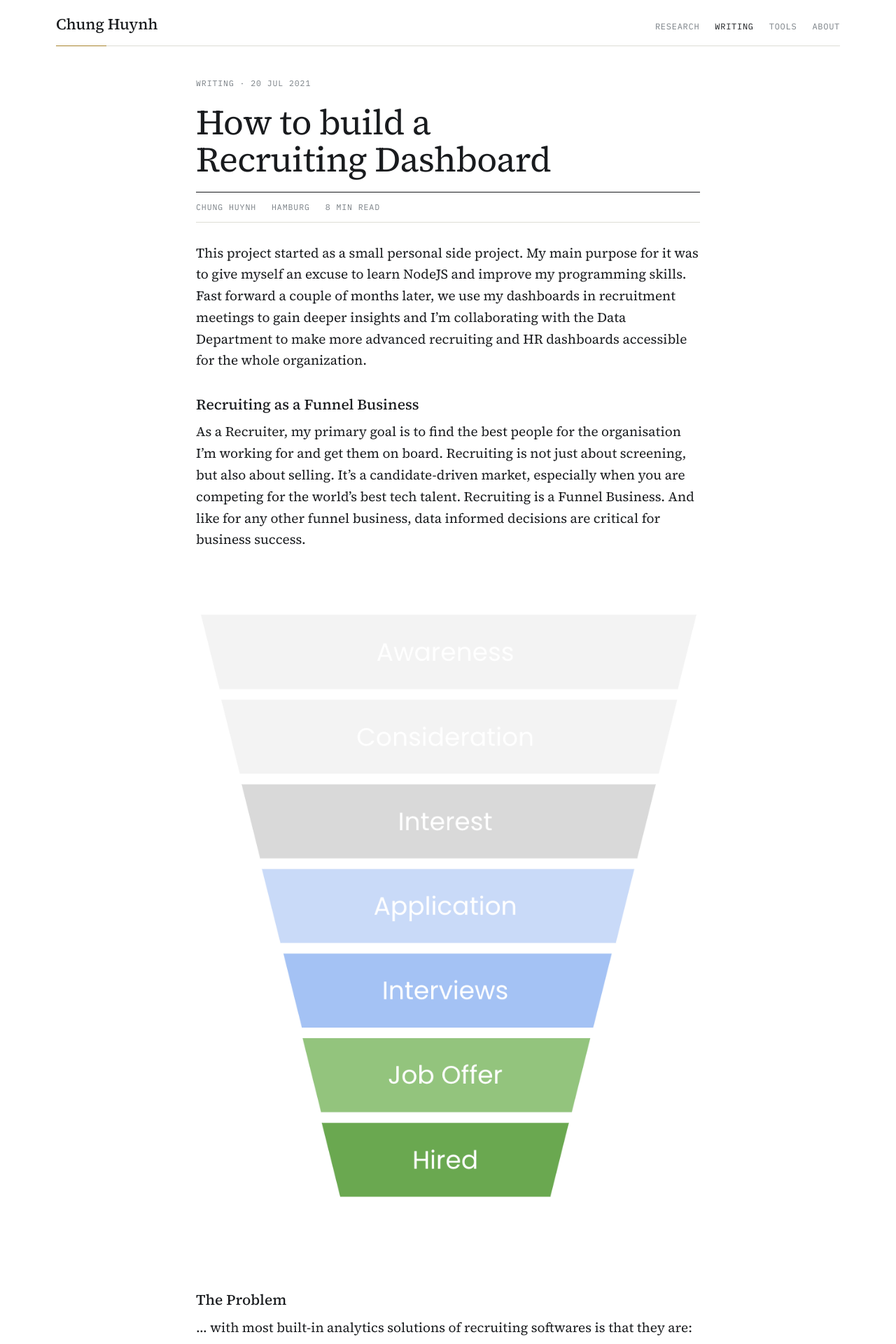
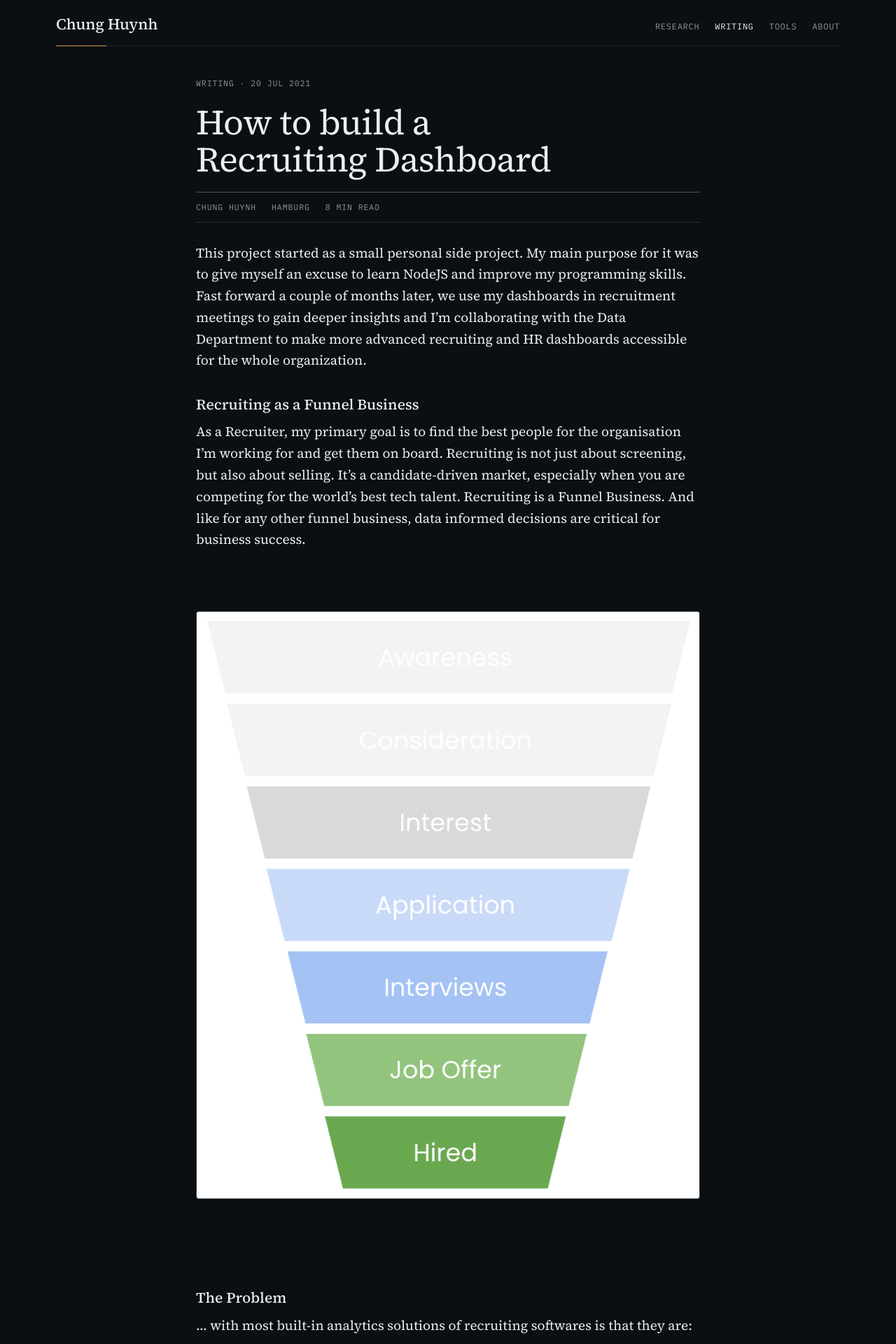
Before and after one commit to Chungwin/chungwin.github.io, a Jekyll site: the page built from _posts/2021-07-20-how-to-build-a-recruiting-dashboard.md, in a window 1280 px wide. Shown: the top 1920 px of the page at 70% size. Built offline with Jekyll 4.4.1, drawn with Linux system fonts in a browser that asks for light colours.

Commit message:
Rebrand draft: dark theme, the same ground as the research pages
Co-Authored-By: Claude Opus 5.5 <noreply@anthropic.com>
Claude-Session: https://claude.ai/code/session_01Sc44kzVS9SuGufLDku6ZWX

```diff
--- a/_layouts/default.html
+++ b/_layouts/default.html
@@ -9,6 +9,7 @@
   <link rel="preconnect" href="https://fonts.googleapis.com">
   <link rel="preconnect" href="https://fonts.gstatic.com" crossorigin>
   <link href="https://fonts.googleapis.com/css2?family=Source+Serif+4:ital,opsz,wght@0,8..60,400;0,8..60,500;0,8..60,600;1,8..60,400&family=IBM+Plex+Sans:wght@400;500;600&family=IBM+Plex+Mono:wght@400;500&display=swap" rel="stylesheet">
+  <meta name="theme-color" content="#0B0F12">
   <link rel="stylesheet" href="{{ '/assets/css/main.css' | relative_url }}">
   <link rel="icon" href="/assets/favicons/sprout.svg" type="image/svg+xml">
   <link rel="icon" href="/assets/favicons/sprout-32.png" type="image/png" sizes="32x32">
--- a/assets/css/main.css
+++ b/assets/css/main.css
@@ -1,27 +1,28 @@
 /* ===================================================================
    chungwin.com — Chung Huynh
-   Paper research-note design: Source Serif 4 for headlines and essays,
+   Dark research-desk design, the same ground as the /equities pages:
+   Source Serif 4 for headlines and essays,
    IBM Plex Sans for interface text, IBM Plex Mono for labels and data.
    One accent (gold) plus the three metal colours of the research desk.
    Shared by every page via _layouts/default.html. The /equities and
-   /poker pages carry their own (dark) styles and do not load this file.
+   /poker pages carry their own styles and do not load this file.
    =================================================================== */
 
 :root{
-  --bg:#F4F4F0;      /* paper */
-  --panel:#ECECE6;   /* quiet blocks: notes, principles, code */
-  --line:#DDDDD5;    /* hairlines */
-  --line2:#C9C9C0;   /* stronger hairlines, borders */
-  --rule:#191B1E;    /* section rules */
-  --ink:#191B1E;
-  --ink2:#44484D;
-  --mute:#7A8086;
-  --gold:#A8842F;    /* the accent */
+  --bg:#0B0F12;      /* near-black, as on the research pages */
+  --panel:#141A1E;   /* quiet blocks: notes, principles, code */
+  --line:#242C32;    /* hairlines */
+  --line2:#334049;   /* stronger hairlines, borders */
+  --rule:#4A5761;    /* section rules */
+  --ink:#ECEEEF;
+  --ink2:#BFC7CB;
+  --mute:#8A969C;
+  --gold:#CFA451;    /* the accent */
   --copper:#4FB3A3; --violet:#A99BF0; --felt:#1D9E75;
   --display:"Source Serif 4","Iowan Old Style","Palatino Linotype",Georgia,serif;
   --sans:"IBM Plex Sans",-apple-system,"Segoe UI",Roboto,Helvetica,Arial,sans-serif;
   --mono:"IBM Plex Mono",ui-monospace,SFMono-Regular,Menlo,Consolas,monospace;
-  color-scheme:light;
+  color-scheme:dark;
 }
 *{ box-sizing:border-box; }
 html{ background:var(--bg); -webkit-text-size-adjust:100%; }
@@ -187,8 +188,7 @@ a:focus-visible{ outline:2px solid var(--gold); outline-offset:3px; border-radiu
 .prose th{ font-family:var(--mono); font-size:11.5px; letter-spacing:.06em; text-transform:uppercase; color:var(--ink2); font-weight:500; border-bottom-color:var(--rule); }
 @media (max-width:640px){ .prose{ font-size:18px; } .prose h2{ font-size:24px; } .prose table{ display:block; overflow-x:auto; } }
 
-/* per-post white canvas (front matter: background: white) — for posts whose images have white backgrounds */
-body.bg-white{ --bg:#ffffff; }
-body.bg-white .prose img{ background:none; padding:0; border:0; border-radius:0; }
+/* older posts set "background: white" for their white-background images; on the dark site those images
+   simply keep the white mat every image gets, so the option no longer changes anything */
 
 @media (prefers-reduced-motion:reduce){ .caret.on{ animation:none; } .go{ transition:none; } }
```
